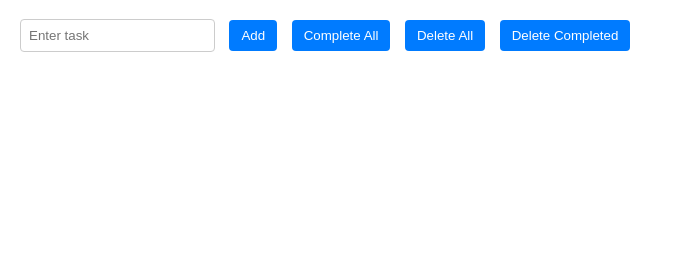
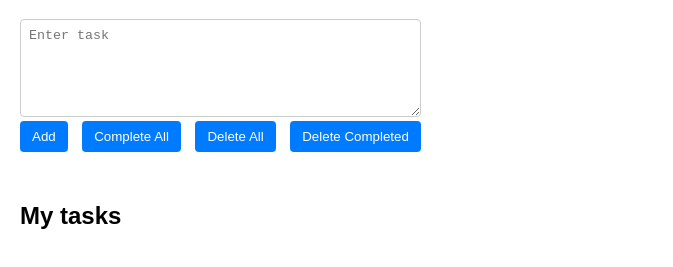
Before and after one commit to yepsconnect/todo, a plain HTML site: page index.html in a window 1280 px wide. Shown: the part 61-328 px from the top of the page, without its empty margins (0-673 px from the left). Drawn offline with Linux system fonts and the light colour scheme.

Commit message:
change input to textarea

```diff
--- a/index.html
+++ b/index.html
@@ -8,14 +8,18 @@
     <h1>Todo List</h1>
 
     <div>
-      <input type="text" id="taskInput" placeholder="Enter task" />
-      <button onclick="addTask()">Add</button>
-      <button onclick="completeAllTasks()">Complete All</button>
-      <button onclick="deleteAllTasks()">Delete All</button>
-      <button onclick="deleteCompletedTasks()">Delete Completed</button>
+      <textarea id="taskInput" placeholder="Enter task"></textarea>
+      <div>
+        <button onclick="addTask()">Add</button>
+        <button onclick="completeAllTasks()">Complete All</button>
+        <button onclick="deleteAllTasks()">Delete All</button>
+        <button onclick="deleteCompletedTasks()">Delete Completed</button>
+      </div>
     </div>
-
-    <ul id="taskList"></ul>
+    <div class="taskListContainer">
+      <h2>My tasks</h2>
+      <ul id="taskList"></ul>
+    </div>
 
     <script src="script.js"></script>
   </body>
--- a/styles.css
+++ b/styles.css
@@ -7,11 +7,14 @@ h1 {
   color: #333;
 }
 
-input[type="text"] {
+textarea {
+  width: 383px;
+  height: 80px;
   padding: 8px;
   border: 1px solid #ccc;
   border-radius: 4px;
   margin-right: 10px;
+  resize: vertical;
 }
 
 button {
@@ -37,6 +40,7 @@ li {
   display: block;
   margin-bottom: 5px;
   overflow: hidden;
+  position: relative;
 }
 
 .completed {
@@ -47,3 +51,11 @@ li {
 .action-buttons {
   float: right;
 }
+
+.taskListContainer {
+  margin-top: 50px;
+}
+
+.taskListContainer h2 {
+  margin-bottom: 10px;
+}
```
